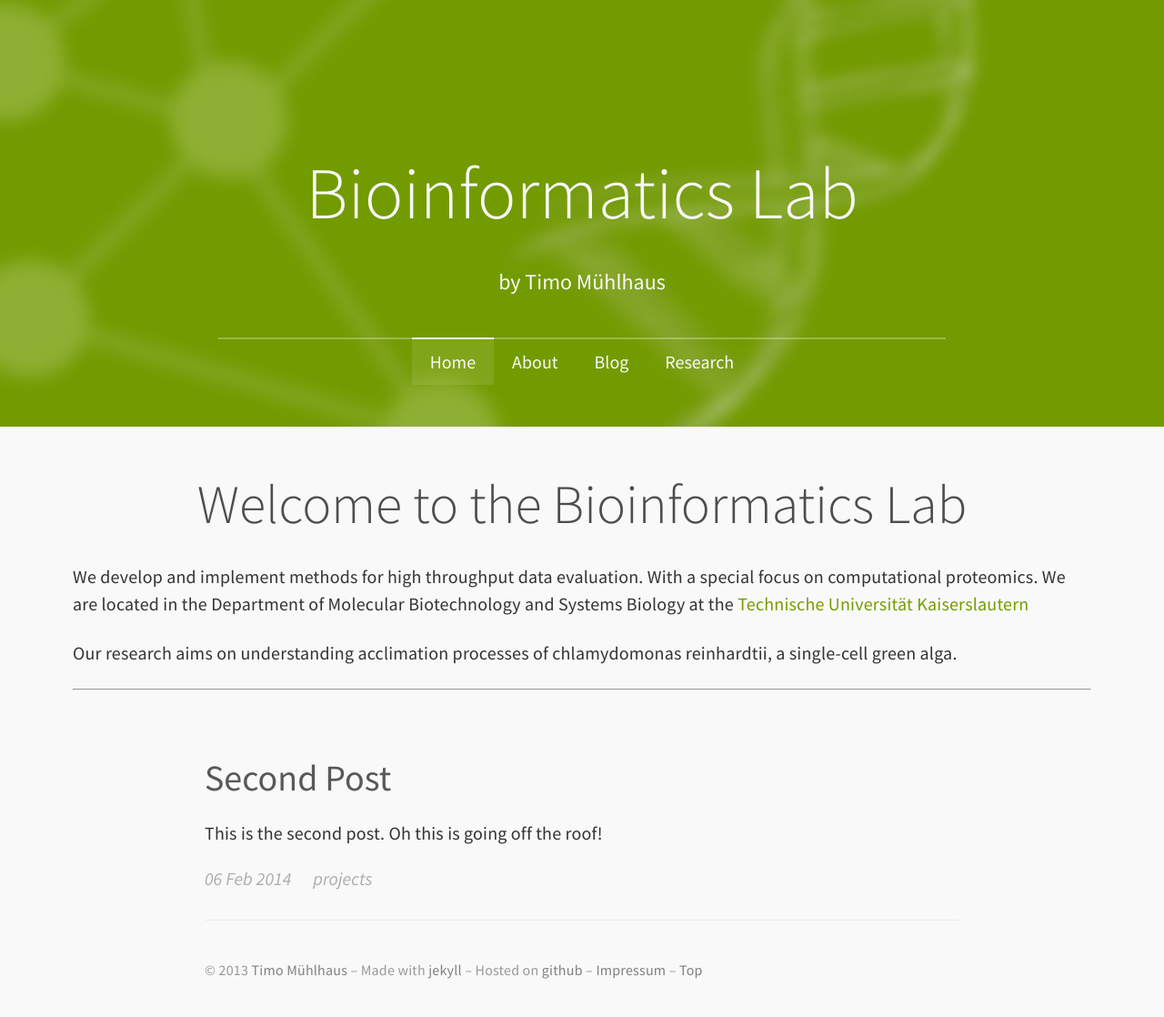
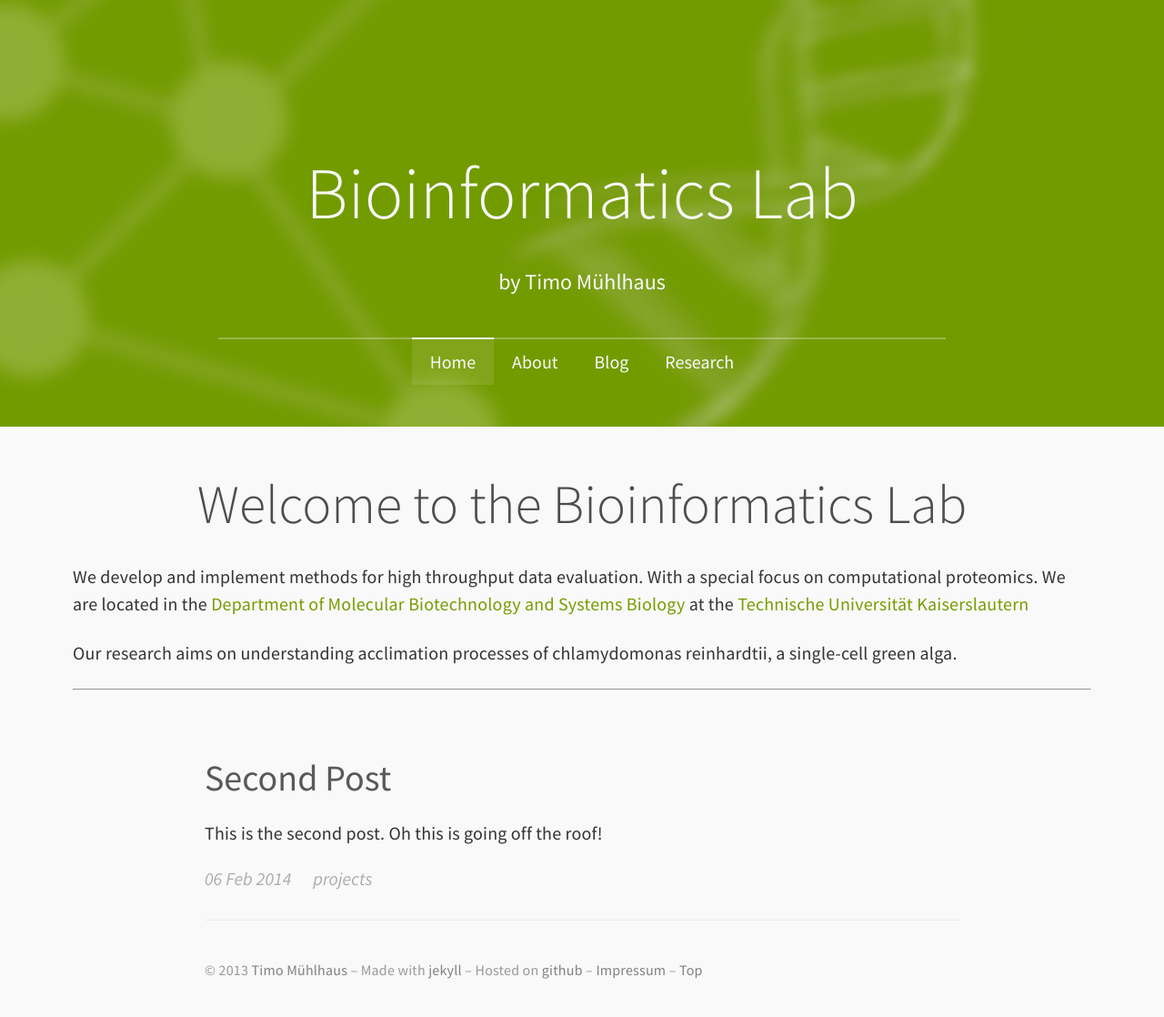
Before and after one commit to muehlhaus/muehlhaus.github.io, a Jekyll site: the page built from index.html, in a window 1280 px wide. Shown: the whole page at 91% size. Built offline with Jekyll 4.4.1, drawn with Linux system fonts in a browser that asks for light colours; nearby versions of some CDN libraries; Markdown is read by kramdown in place of the engine named in the settings; the list of posts is cut into pages by our own code; some of the changed lines change nothing that is shown.

Commit message:
wrong link

```diff
--- a/index.html
+++ b/index.html
@@ -6,7 +6,7 @@
   <section class="center">
     <div class="col-100">
       <h2>Welcome to the Bioinformatics Lab</h2>
-      <p>We develop and implement methods for high throughput data evaluation. With a special focus on computational proteomics. We are located in the <a href="http://www.bio.uni-kl.de/molekulare-biotechnologie/start/"></a>Department of Molecular Biotechnology and Systems Biology at the <a href="http://www.uni-kl.de/">Technische Universität Kaiserslautern</a></p>
+      <p>We develop and implement methods for high throughput data evaluation. With a special focus on computational proteomics. We are located in the <a href="http://www.bio.uni-kl.de/molekulare-biotechnologie/start/">Department of Molecular Biotechnology and Systems Biology</a> at the <a href="http://www.uni-kl.de/">Technische Universität Kaiserslautern</a></p>
 
       <p>
         Our research aims on understanding acclimation processes of chlamydomonas reinhardtii, a single-cell green alga.
```
